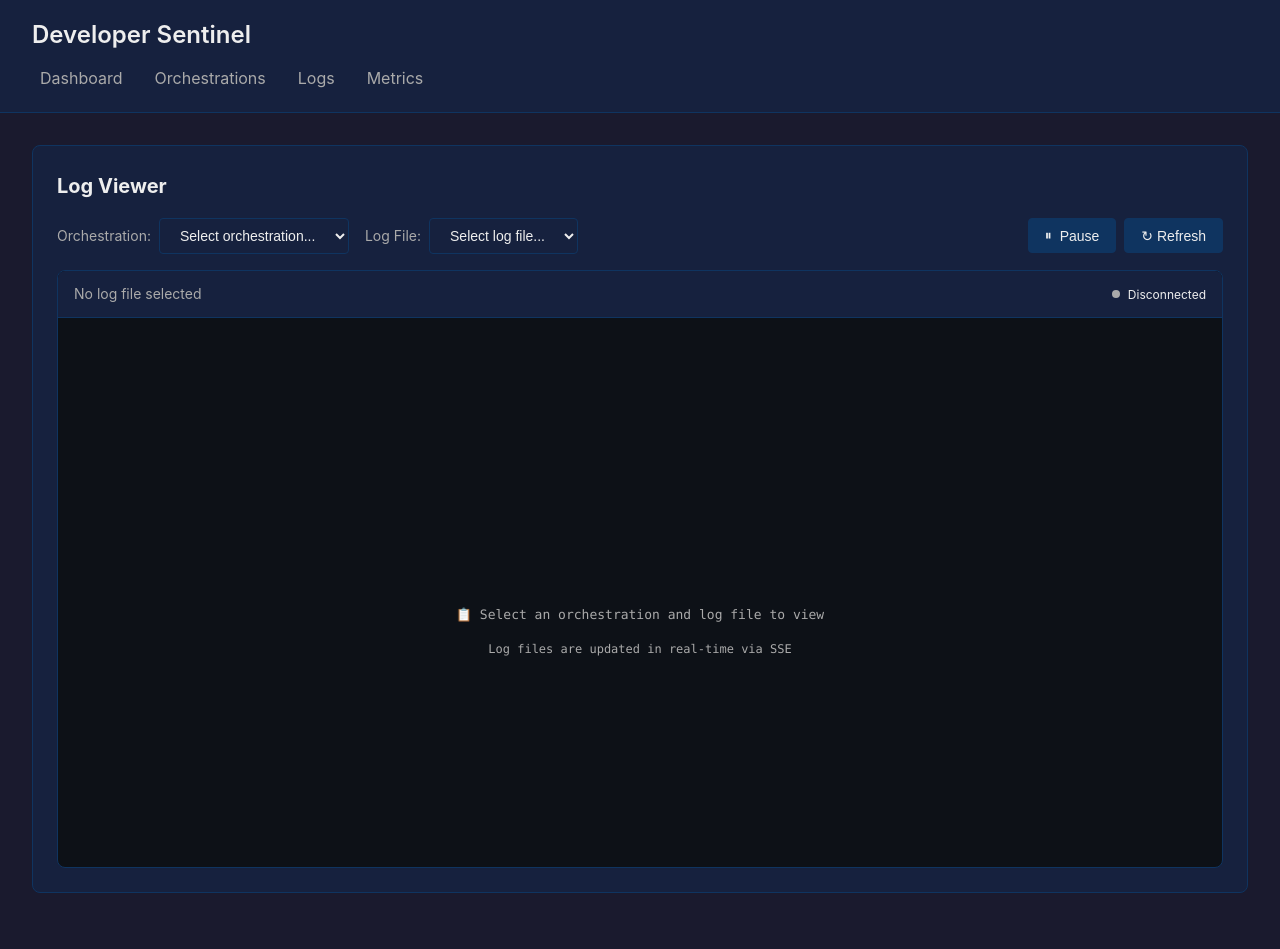
After one commit to btw-claude/developer-sentinel, a Python web app: template src/sentinel/dashboard/templates/log_viewer.html in a window 1280 px wide. The commit adds this page. Run offline with Jinja, Linux system fonts and the light colour scheme; the template is opened without the code that fills it, so the values that code supplies are empty; some libraries are stand-ins or nearby versions.

Commit message:
feat(DS-127): Implement Log Viewer page with SSE streaming
Add a dedicated /logs page with:
- Dropdown to select orchestration and log file
- Auto-scroll to bottom for new content
- SSE connection for real-time log updates
- Pause button to stop auto-scroll
- Log file discovery API in state accessor

Changes:
- Add log_viewer.html template with log viewing UI
- Add /logs route for the log viewer page
- Add /api/logs endpoint for log file discovery
- Add /api/logs/stream/{orchestration}/{filename} SSE endpoint
- Add get_log_files() and get_log_file_path() to SentinelStateAccessor
- Update base.html navigation to include Logs link

🤖 Generated with [Claude Code](https://claude.com/claude-code)

Co-Authored-By: Claude Opus 4.5 <noreply@anthropic.com>

```diff
--- a/src/sentinel/dashboard/templates/base.html
+++ b/src/sentinel/dashboard/templates/base.html
@@ -213,6 +213,7 @@
         <nav>
             <a href="/" {% if request.url.path == "/" %}class="active"{% endif %}>Dashboard</a>
             <a href="/orchestrations" {% if request.url.path == "/orchestrations" %}class="active"{% endif %}>Orchestrations</a>
+            <a href="/logs" {% if request.url.path == "/logs" %}class="active"{% endif %}>Logs</a>
             <a href="/metrics" {% if request.url.path == "/metrics" %}class="active"{% endif %}>Metrics</a>
         </nav>
     </header>
--- /dev/null
+++ b/src/sentinel/dashboard/templates/log_viewer.html
@@ -0,0 +1,492 @@
+{% extends "base.html" %}
+
+{% block title %}Log Viewer - Developer Sentinel{% endblock %}
+
+{% block extra_head %}
+<style>
+    .log-controls {
+        display: flex;
+        gap: 1rem;
+        align-items: center;
+        margin-bottom: 1rem;
+        flex-wrap: wrap;
+    }
+
+    .log-select-group {
+        display: flex;
+        gap: 0.5rem;
+        align-items: center;
+    }
+
+    .log-select-group label {
+        color: var(--text-secondary);
+        font-size: 0.875rem;
+    }
+
+    .log-select-group select {
+        background-color: var(--bg-secondary);
+        color: var(--text-primary);
+        border: 1px solid var(--accent);
+        border-radius: 4px;
+        padding: 0.5rem 1rem;
+        font-size: 0.875rem;
+        cursor: pointer;
+    }
+
+    .log-select-group select:focus {
+        outline: none;
+        border-color: var(--success);
+    }
+
+    .control-buttons {
+        display: flex;
+        gap: 0.5rem;
+        margin-left: auto;
+    }
+
+    .control-btn {
+        background-color: var(--accent);
+        color: var(--text-primary);
+        border: 1px solid var(--accent);
+        border-radius: 4px;
+        padding: 0.5rem 1rem;
+        font-size: 0.875rem;
+        cursor: pointer;
+        transition: all 0.2s;
+        display: flex;
+        align-items: center;
+        gap: 0.5rem;
+    }
+
+    .control-btn:hover {
+        background-color: var(--bg-primary);
+    }
+
+    .control-btn.active {
+        background-color: var(--success);
+        border-color: var(--success);
+    }
+
+    .control-btn.paused {
+        background-color: var(--warning);
+        border-color: var(--warning);
+        color: var(--bg-primary);
+    }
+
+    .log-container {
+        background-color: #0d1117;
+        border: 1px solid var(--accent);
+        border-radius: 8px;
+        height: calc(100vh - 280px);
+        min-height: 400px;
+        overflow: hidden;
+        display: flex;
+        flex-direction: column;
+    }
+
+    .log-header {
+        background-color: var(--bg-secondary);
+        padding: 0.75rem 1rem;
+        border-bottom: 1px solid var(--accent);
+        display: flex;
+        justify-content: space-between;
+        align-items: center;
+    }
+
+    .log-header .log-title {
+        font-size: 0.875rem;
+        color: var(--text-secondary);
+    }
+
+    .log-header .log-status {
+        font-size: 0.75rem;
+        display: flex;
+        align-items: center;
+        gap: 0.5rem;
+    }
+
+    .status-indicator {
+        width: 8px;
+        height: 8px;
+        border-radius: 50%;
+        background-color: var(--text-secondary);
+    }
+
+    .status-indicator.connected {
+        background-color: var(--success);
+    }
+
+    .status-indicator.disconnected {
+        background-color: var(--danger);
+    }
+
+    .log-content {
+        flex: 1;
+        overflow-y: auto;
+        padding: 1rem;
+        font-family: 'Monaco', 'Menlo', 'Ubuntu Mono', monospace;
+        font-size: 0.8125rem;
+        line-height: 1.5;
+        white-space: pre-wrap;
+        word-wrap: break-word;
+        color: #e6edf3;
+    }
+
+    .log-content::-webkit-scrollbar {
+        width: 8px;
+    }
+
+    .log-content::-webkit-scrollbar-track {
+        background: var(--bg-primary);
+    }
+
+    .log-content::-webkit-scrollbar-thumb {
+        background: var(--accent);
+        border-radius: 4px;
+    }
+
+    .log-content::-webkit-scrollbar-thumb:hover {
+        background: var(--text-secondary);
+    }
+
+    .log-line {
+        padding: 1px 0;
+    }
+
+    .log-line:hover {
+        background-color: rgba(255, 255, 255, 0.05);
+    }
+
+    .empty-state {
+        display: flex;
+        flex-direction: column;
+        align-items: center;
+        justify-content: center;
+        height: 100%;
+        color: var(--text-secondary);
+        text-align: center;
+    }
+
+    .empty-state p {
+        margin: 0.5rem 0;
+    }
+
+    .scroll-indicator {
+        position: absolute;
+        bottom: 1rem;
+        right: 1rem;
+        background-color: var(--accent);
+        color: var(--text-primary);
+        padding: 0.5rem 1rem;
+        border-radius: 4px;
+        font-size: 0.75rem;
+        cursor: pointer;
+        display: none;
+        opacity: 0.9;
+    }
+
+    .scroll-indicator:hover {
+        opacity: 1;
+    }
+
+    .log-wrapper {
+        position: relative;
+        flex: 1;
+        display: flex;
+        flex-direction: column;
+        overflow: hidden;
+    }
+</style>
+{% endblock %}
+
+{% block content %}
+<div class="card">
+    <h2>Log Viewer</h2>
+
+    <div class="log-controls">
+        <div class="log-select-group">
+            <label for="orchestration-select">Orchestration:</label>
+            <select id="orchestration-select" onchange="updateLogFileOptions()">
+                <option value="">Select orchestration...</option>
+                {% for log_file in log_files %}
+                <option value="{{ log_file.orchestration }}">{{ log_file.orchestration }}</option>
+                {% endfor %}
+            </select>
+        </div>
+
+        <div class="log-select-group">
+            <label for="logfile-select">Log File:</label>
+            <select id="logfile-select" onchange="loadLogFile()">
+                <option value="">Select log file...</option>
+            </select>
+        </div>
+
+        <div class="control-buttons">
+            <button id="pause-btn" class="control-btn" onclick="togglePause()" disabled>
+                <span id="pause-icon">⏸</span>
+                <span id="pause-text">Pause</span>
+            </button>
+            <button id="refresh-btn" class="control-btn" onclick="refreshLogFiles()">
+                ↻ Refresh
+            </button>
+        </div>
+    </div>
+
+    <div class="log-container">
+        <div class="log-header">
+            <span class="log-title" id="log-title">No log file selected</span>
+            <span class="log-status">
+                <span class="status-indicator" id="status-indicator"></span>
+                <span id="status-text">Disconnected</span>
+            </span>
+        </div>
+        <div class="log-wrapper">
+            <div class="log-content" id="log-content">
+                <div class="empty-state">
+                    <p>📋 Select an orchestration and log file to view</p>
+                    <p style="font-size: 0.75rem;">Log files are updated in real-time via SSE</p>
+                </div>
+            </div>
+            <div class="scroll-indicator" id="scroll-indicator" onclick="scrollToBottom()">
+                ↓ New content available
+            </div>
+        </div>
+    </div>
+</div>
+
+<script>
+// Store log files data for JavaScript access
+const logFilesData = {{ log_files | tojson | safe }};
+
+// State
+let eventSource = null;
+let isPaused = false;
+let autoScroll = true;
+let currentOrchestration = '';
+let currentLogFile = '';
+
+// DOM elements
+const orchestrationSelect = document.getElementById('orchestration-select');
+const logfileSelect = document.getElementById('logfile-select');
+const logContent = document.getElementById('log-content');
+const pauseBtn = document.getElementById('pause-btn');
+const pauseIcon = document.getElementById('pause-icon');
+const pauseText = document.getElementById('pause-text');
+const statusIndicator = document.getElementById('status-indicator');
+const statusText = document.getElementById('status-text');
+const logTitle = document.getElementById('log-title');
+const scrollIndicator = document.getElementById('scroll-indicator');
+
+// Update log file dropdown when orchestration changes
+function updateLogFileOptions() {
+    const orchestration = orchestrationSelect.value;
+    currentOrchestration = orchestration;
+
+    // Clear current selection
+    logfileSelect.innerHTML = '<option value="">Select log file...</option>';
+
+    if (!orchestration) {
+        return;
+    }
+
+    // Find files for this orchestration
+    const orchData = logFilesData.find(d => d.orchestration === orchestration);
+    if (orchData && orchData.files) {
+        orchData.files.forEach(file => {
+            const option = document.createElement('option');
+            option.value = file.filename;
+            option.textContent = file.display_name;
+            logfileSelect.appendChild(option);
+        });
+    }
+}
+
+// Load selected log file
+function loadLogFile() {
+    const logFile = logfileSelect.value;
+    currentLogFile = logFile;
+
+    // Close existing connection
+    closeSSE();
+
+    if (!currentOrchestration || !logFile) {
+        logContent.innerHTML = '<div class="empty-state"><p>📋 Select an orchestration and log file to view</p></div>';
+        logTitle.textContent = 'No log file selected';
+        pauseBtn.disabled = true;
+        return;
+    }
+
+    // Update title
+    logTitle.textContent = `${currentOrchestration}/${logFile}`;
+    pauseBtn.disabled = false;
+
+    // Clear content and show loading
+    logContent.innerHTML = '<div class="empty-state"><p>Loading...</p></div>';
+
+    // Connect to SSE endpoint
+    connectSSE();
+}
+
+// Connect to SSE endpoint
+function connectSSE() {
+    if (!currentOrchestration || !currentLogFile) {
+        return;
+    }
+
+    const url = `/api/logs/stream/${encodeURIComponent(currentOrchestration)}/${encodeURIComponent(currentLogFile)}`;
+    eventSource = new EventSource(url);
+
+    eventSource.onopen = function() {
+        updateStatus(true);
+    };
+
+    eventSource.onmessage = function(event) {
+        if (isPaused) {
+            scrollIndicator.style.display = 'block';
+            return;
+        }
+
+        handleLogData(event.data);
+    };
+
+    eventSource.addEventListener('initial', function(event) {
+        // Initial content - replace the loading message
+        logContent.innerHTML = '';
+        handleLogData(event.data);
+    });
+
+    eventSource.addEventListener('append', function(event) {
+        if (isPaused) {
+            scrollIndicator.style.display = 'block';
+            return;
+        }
+        handleLogData(event.data);
+    });
+
+    eventSource.onerror = function() {
+        updateStatus(false);
+        // Try to reconnect after 5 seconds
+        setTimeout(() => {
+            if (currentOrchestration && currentLogFile && !isPaused) {
+                connectSSE();
+            }
+        }, 5000);
+    };
+}
+
+// Handle incoming log data
+function handleLogData(data) {
+    try {
+        const parsed = JSON.parse(data);
+        if (parsed.content !== undefined) {
+            if (parsed.type === 'initial') {
+                logContent.innerHTML = '';
+            }
+            appendLogContent(parsed.content);
+        }
+    } catch (e) {
+        // Plain text data
+        appendLogContent(data);
+    }
+}
+
+// Append content to log viewer
+function appendLogContent(content) {
+    if (!content) return;
+
+    // Remove empty state if present
+    const emptyState = logContent.querySelector('.empty-state');
+    if (emptyState) {
+        emptyState.remove();
+    }
+
+    // Check if we should auto-scroll before adding content
+    const shouldScroll = autoScroll && isAtBottom();
+
+    // Append the content
+    const lines = content.split('\n');
+    lines.forEach(line => {
+        const lineDiv = document.createElement('div');
+        lineDiv.className = 'log-line';
+        lineDiv.textContent = line;
+        logContent.appendChild(lineDiv);
+    });
+
+    // Auto-scroll if enabled and was at bottom
+    if (shouldScroll) {
+        scrollToBottom();
+    } else if (!isAtBottom()) {
+        scrollIndicator.style.display = 'block';
+    }
+}
+
+// Check if scrolled to bottom
+function isAtBottom() {
+    const threshold = 50;
+    return logContent.scrollHeight - logContent.scrollTop - logContent.clientHeight < threshold;
+}
+
+// Scroll to bottom
+function scrollToBottom() {
+    logContent.scrollTop = logContent.scrollHeight;
+    scrollIndicator.style.display = 'none';
+}
+
+// Toggle pause state
+function togglePause() {
+    isPaused = !isPaused;
+
+    if (isPaused) {
+        pauseBtn.classList.add('paused');
+        pauseIcon.textContent = '▶';
+        pauseText.textContent = 'Resume';
+    } else {
+        pauseBtn.classList.remove('paused');
+        pauseIcon.textContent = '⏸';
+        pauseText.textContent = 'Pause';
+        scrollIndicator.style.display = 'none';
+        scrollToBottom();
+    }
+}
+
+// Update connection status
+function updateStatus(connected) {
+    if (connected) {
+        statusIndicator.classList.add('connected');
+        statusIndicator.classList.remove('disconnected');
+        statusText.textContent = 'Connected';
+    } else {
+        statusIndicator.classList.remove('connected');
+        statusIndicator.classList.add('disconnected');
+        statusText.textContent = 'Disconnected';
+    }
+}
+
+// Close SSE connection
+function closeSSE() {
+    if (eventSource) {
+        eventSource.close();
+        eventSource = null;
+    }
+    updateStatus(false);
+}
+
+// Refresh log files list
+function refreshLogFiles() {
+    window.location.reload();
+}
+
+// Handle scroll events to update auto-scroll state
+logContent.addEventListener('scroll', function() {
+    autoScroll = isAtBottom();
+    if (autoScroll) {
+        scrollIndicator.style.display = 'none';
+    }
+});
+
+// Clean up on page unload
+window.addEventListener('beforeunload', function() {
+    closeSSE();
+});
+</script>
+{% endblock %}
```
Also changed, not shown: src/sentinel/dashboard/routes.py (+136 -1 lines), src/sentinel/dashboard/state.py (+106 -0 lines).
